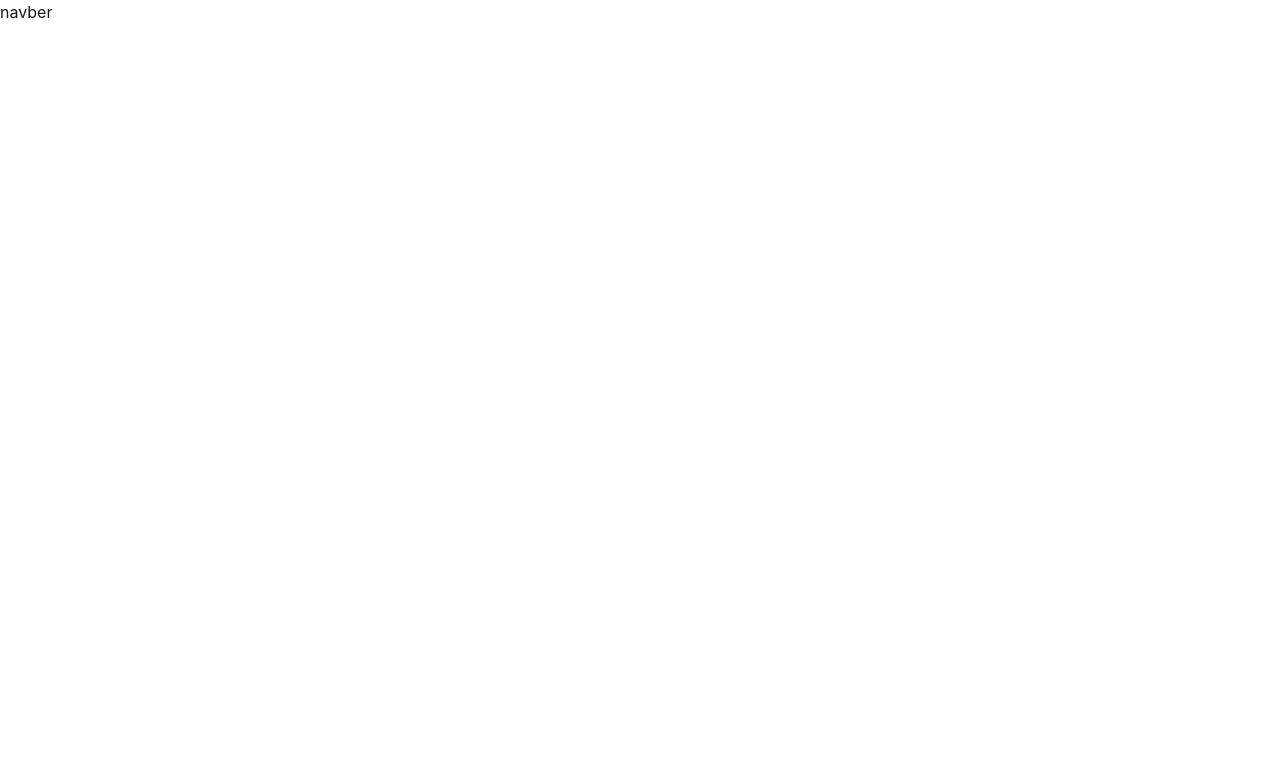
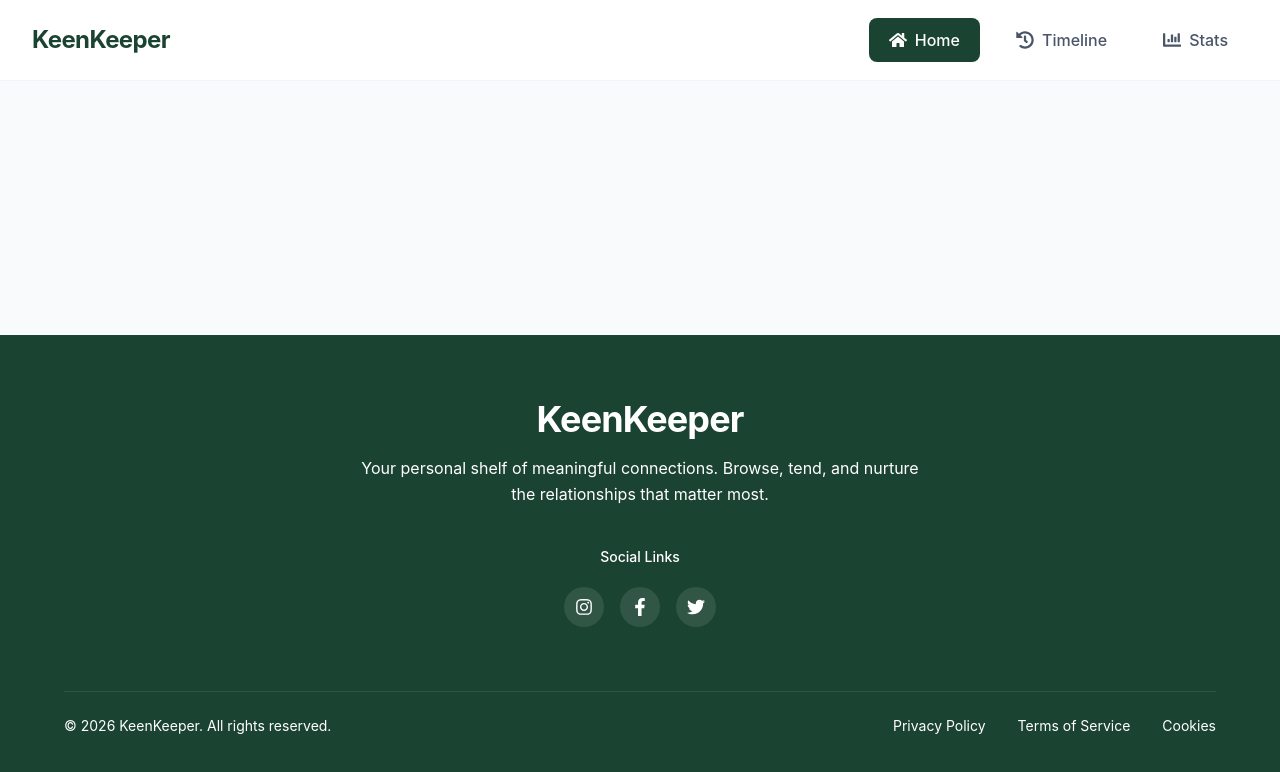
Before and after one commit to code-with-arafat/Assignment_07, a React (Vite) app: page / in a window 1280 px wide. Shown: the top 772 px of the page. Built offline with nearby package versions, Linux system fonts and the light colour scheme.

Commit message:
added navbar and footer components

```diff
--- a/package.json
+++ b/package.json
@@ -13,7 +13,9 @@
     "@tailwindcss/vite": "^4.2.2",
     "react": "^19.2.4",
     "react-dom": "^19.2.4",
+    "react-icons": "^5.6.0",
     "react-router": "^7.14.1",
+    "react-router-dom": "^7.18.0",
     "tailwindcss": "^4.2.2"
   },
   "devDependencies": {
--- /dev/null
+++ b/src/components/shared/footer/Footer.jsx
@@ -0,0 +1,58 @@
+import React from 'react';
+import { FaInstagram, FaFacebookF, FaTwitter } from 'react-icons/fa';
+
+const Footer = () => {
+  return (
+    <footer className="bg-[#1B4332] text-white py-16 px-6 md:px-12 mt-auto">
+      <div className="max-w-6xl mx-auto flex flex-col items-center text-center">
+        {/* Title & Dec */}
+        <h2 className="text-3xl md:text-4xl font-bold tracking-tight mb-4">KeenKeeper</h2>
+        <p className="text-white max-w-xl text-sm md:text-base mb-10 leading-relaxed">
+          Your personal shelf of meaningful connections. Browse, tend, and nurture the relationships that matter most.
+        </p>
+
+        {/* Social Links */}
+        <div className="mb-16">
+          <span className="block text-sm font-medium mb-5">Social Links</span>
+          <div className="flex justify-center gap-4">
+            <a
+              href="#"
+              className="w-10 h-10 bg-white/10 hover:bg-white/20 backdrop-blur-sm rounded-full flex items-center justify-center transition-all duration-300"
+              aria-label="Instagram"
+            >
+              <FaInstagram size={18} />
+            </a>
+            <a
+              href="#"
+              className="w-10 h-10 bg-white/10 hover:bg-white/20 backdrop-blur-sm rounded-full flex items-center justify-center transition-all duration-300"
+              aria-label="Facebook"
+            >
+              <FaFacebookF size={18} />
+            </a>
+            <a
+              href="#"
+              className="w-10 h-10 bg-white/10 hover:bg-white/20 backdrop-blur-sm rounded-full flex items-center justify-center transition-all duration-300"
+              aria-label="Twitter"
+            >
+              <FaTwitter size={18} />
+            </a>
+          </div>
+        </div>
+
+        {/* Copyright & Policy Links */}
+        <div className="w-full border-t border-white/10 pt-6 flex flex-col md:flex-row justify-between items-center gap-6 text-sm text-white">
+          <div>
+            <p>© 2026 KeenKeeper. All rights reserved.</p>
+          </div>
+          <div className="flex flex-wrap justify-center gap-8">
+            <a href="#" className="text-white hover:text-white transition-colors">Privacy Policy</a>
+            <a href="#" className="text-white hover:text-white transition-colors">Terms of Service</a>
+            <a href="#" className="text-white hover:text-white transition-colors">Cookies</a>
+          </div>
+        </div>
+      </div>
+    </footer>
+  );
+};
+
+export default Footer;
--- a/src/components/shared/navber/Nav.jsx
+++ b/src/components/shared/navber/Nav.jsx
@@ -1,11 +1,50 @@
 import React from 'react';
+import { NavLink } from 'react-router-dom';
+import { FaHome, FaHistory, FaChartBar } from 'react-icons/fa';
 
 const Nav = () => {
-    return (
-        <div>
-            <h1>navber</h1>
+  const activeLink = "flex items-center gap-2 bg-[#1B4332] text-white px-5 py-2.5 rounded-lg font-medium transition-all";
+  const normalLink = "flex items-center gap-2 text-[#4A5568] hover:text-[#1B4332] px-5 py-2.5 rounded-lg font-medium transition-all";
+
+  return (
+    <nav className="bg-white border-b border-slate-100 sticky top-0 z-50">
+      <div className="max-w-7xl mx-auto px-4 sm:px-6 lg:px-8">
+        <div className="flex justify-between h-20 items-center">
+          {/* লোগো সেকশন */}
+          <div className="flex-shrink-0 flex items-center">
+            <span className="text-2xl font-bold text-[#1B4332] tracking-tight">
+              KeenKeeper
+            </span>
+          </div>
+
+          {/* ন্যাভিগেশন লিংকস */}
+          <div className="flex items-center gap-2 sm:gap-4 overflow-x-auto py-2">
+            <NavLink
+              to="/"
+              className={({ isActive }) => isActive ? activeLink : normalLink}
+            >
+              <FaHome size={18} />
+              <span>Home</span>
+            </NavLink>
+            <NavLink
+              to="/timeline"
+              className={({ isActive }) => isActive ? activeLink : normalLink}
+            >
+              <FaHistory size={18} />
+              <span>Timeline</span>
+            </NavLink>
+            <NavLink
+              to="/stats"
+              className={({ isActive }) => isActive ? activeLink : normalLink}
+            >
+              <FaChartBar size={18} />
+              <span>Stats</span>
+            </NavLink>
+          </div>
         </div>
-    );
+      </div>
+    </nav>
+  );
 };
 
 export default Nav;
--- a/src/layout/MainLayout.jsx
+++ b/src/layout/MainLayout.jsx
@@ -1,12 +1,17 @@
 import React from 'react';
+import { Outlet } from 'react-router-dom';
+import Footer from '../components/shared/footer/Footer';
 import Nav from '../components/shared/navber/Nav';
-import { Outlet } from "react-router";
 
 const MainLayout = () => {
     return (
-        <div>
+        <div className="min-h-screen flex flex-col bg-slate-50 font-sans">
+
             <Nav/>
-            <Outlet/>
+            <main className="flex-grow">
+                <Outlet />
+            </main>
+            <Footer />
         </div>
     );
 };
```
Also changed, not shown: 1 other file (tests, documents, lock files or other folders).
